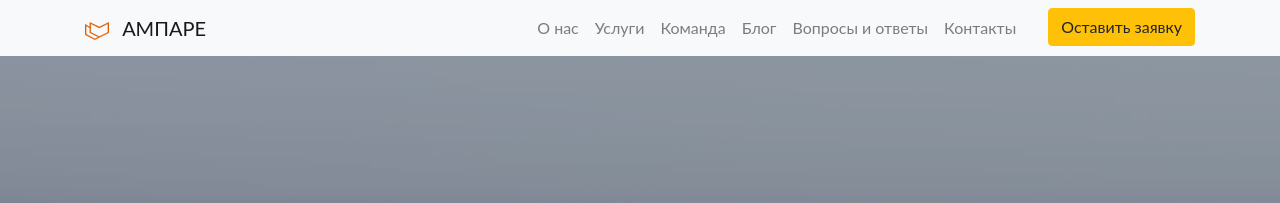
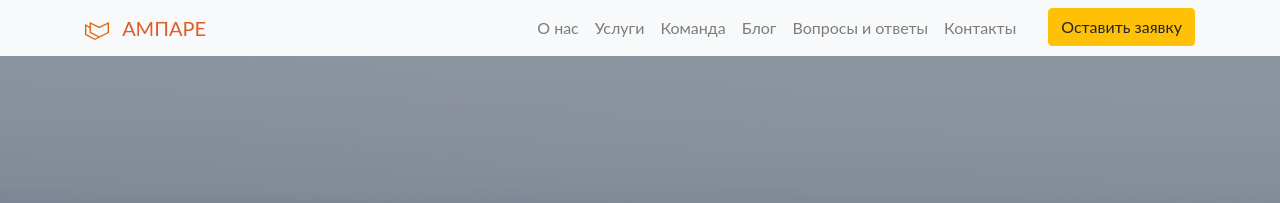
Before and after one commit to ampare/ampare.github.io, a Jekyll site: the page built from index.html, in a window 1280 px wide. Shown: the top 203 px of the page. Built offline with Jekyll 4.4.1, drawn with Linux system fonts in a browser that asks for light colours; nearby versions of some CDN libraries; library files that are not in the unit come from our copies.

Commit message:
Update nav.html

```diff
--- a/_includes/nav.html
+++ b/_includes/nav.html
@@ -1,9 +1,9 @@
 <!-- Navigation -->
   <nav class="navbar navbar-expand-lg navbar-light bg-light fixed-top" id="mainNav">
     <div class="container">
-      <a class="logo navbar-brand js-scroll-trigger" href="/#page-top">
+      <a class="navbar-brand js-scroll-trigger" href="/#page-top">
         <img class="mr-2" src="/assets/images/logo.png" width="24" height="24" alt="">
-        <span class="logo__inner text-uppercase d-none d-md-inline">Ампаре</span>
+        <span class="logo text-uppercase d-none d-md-inline">Ампаре</span>
       </a>
       <a href="tel:79603660010" class="d-block d-md-none phone mx-auto">+7 960 366-00-10</a>
       <button class="navbar-toggler" type="button" data-toggle="collapse" data-target="#navbarResponsive" aria-controls="navbarResponsive" aria-expanded="false" aria-label="Toggle navigation">
```
